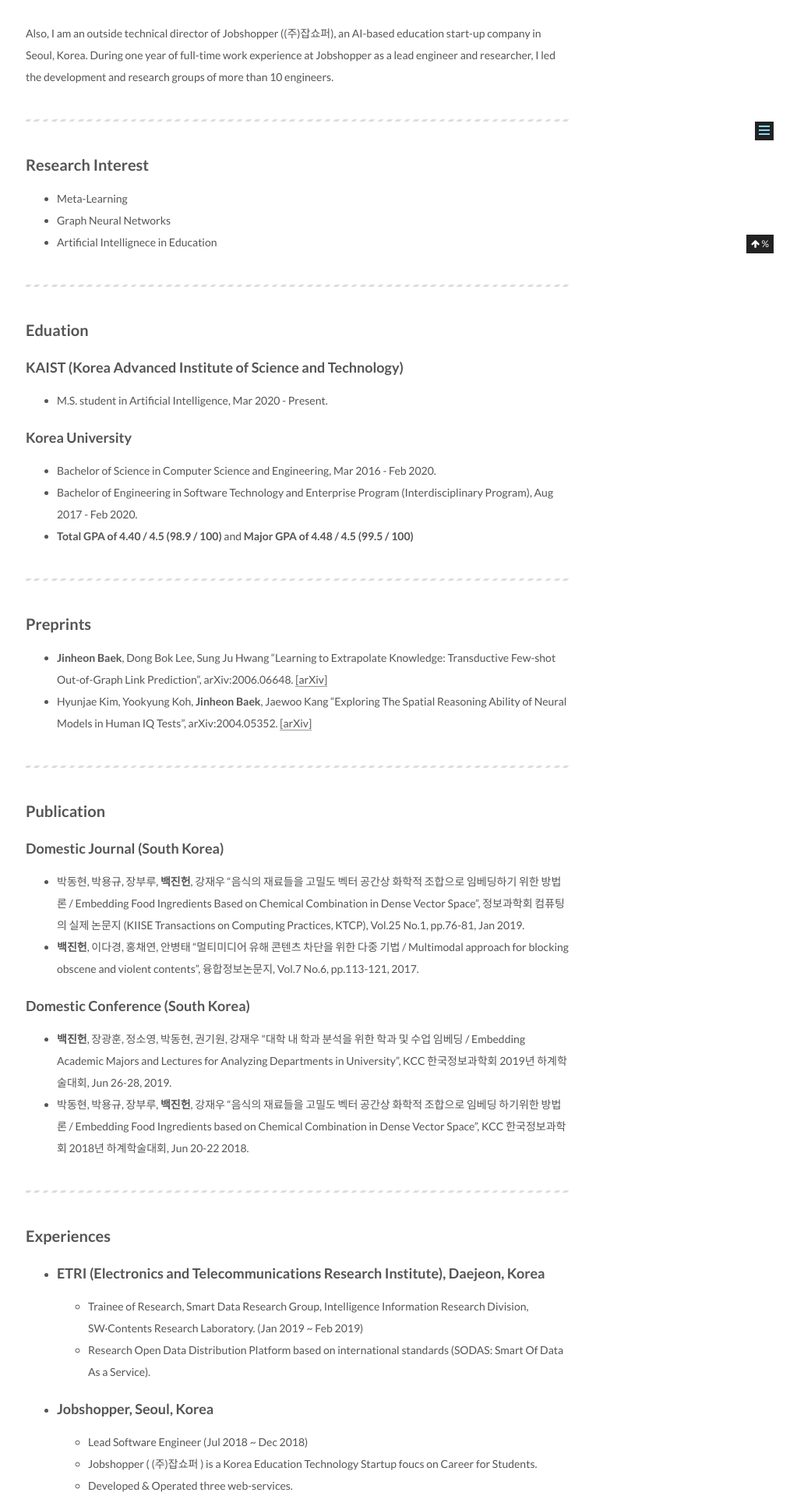
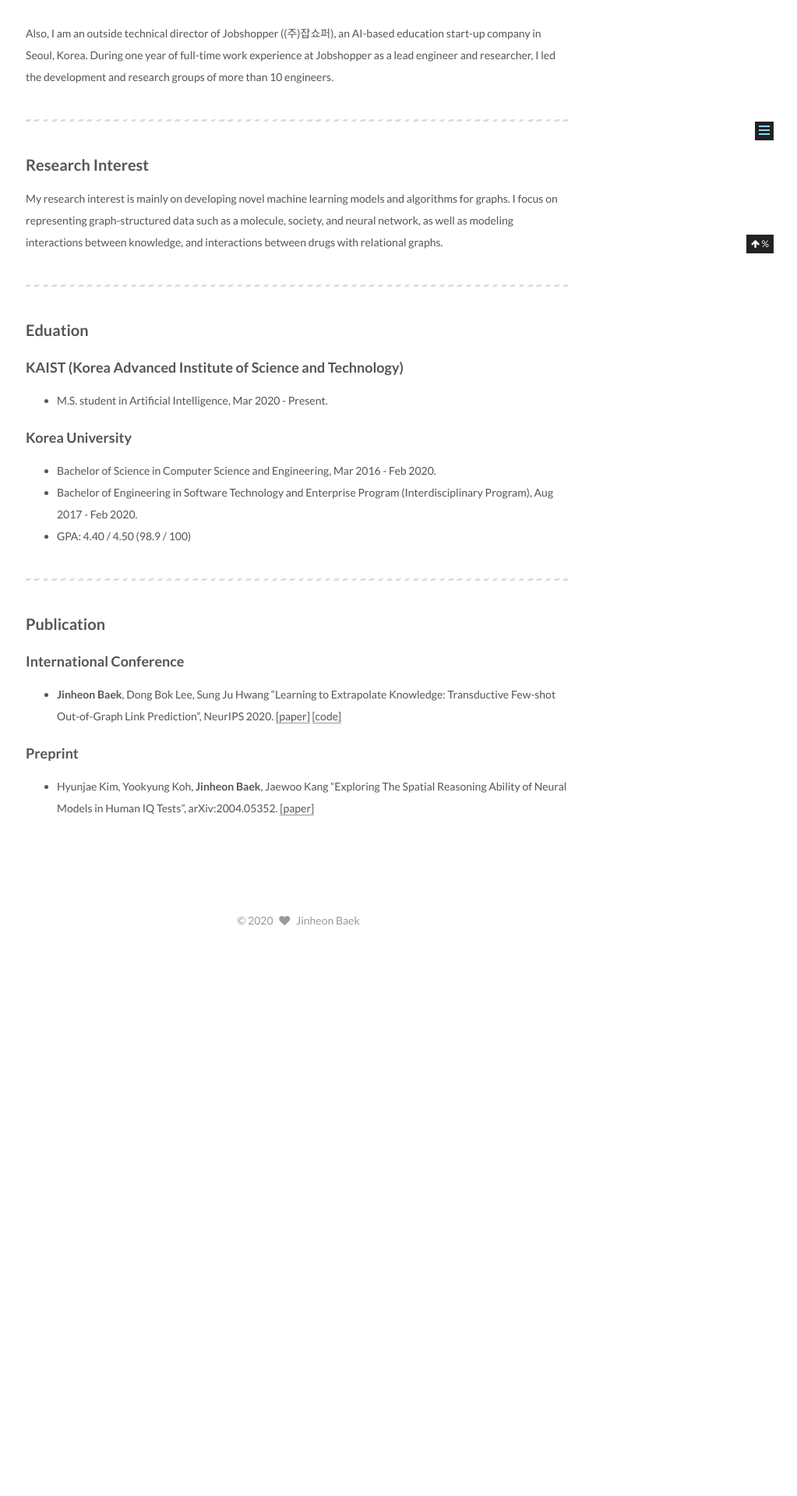
Before and after one commit to JinheonBaek/JinheonBaek.github.io, a Jekyll site: the page built from about/index.md, in a window 1280 px wide. Shown: the part 675-2594 px from the top of the page at 78% size, without its empty margins (257-1280 px from the left). Built offline with Jekyll 4.4.1, drawn with Linux system fonts in a browser that asks for light colours; comment, search, counter and statistics services are not loaded; after the commit the page ends 1890 px from its top, so only the background shows below that; some of the changed text lies outside the part shown.

Commit message:
(about): page update

```diff
--- a/about/index.md
+++ b/about/index.md
@@ -5,7 +5,7 @@ title: "Jinheon Baek"
 sitemap: true
 ---
 
-[CV (Curriculum Vitae)](https://1drv.ms/b/s!Aj5JerV8SMDyh4t6_19P6pq1obWwhw)
+[CV (Curriculum Vitae)](https://jinheonbaek.github.io/cv/cv.pdf)
 {: style="text-align: center;"}
 
 ## About Me
@@ -20,9 +20,7 @@ Also, I am an outside technical director of Jobshopper ((주)잡쇼퍼), an AI-b
 
 ## Research Interest
 
-* Meta-Learning
-* Graph Neural Networks
-* Artificial Intellignece in Education
+My research interest is mainly on developing novel machine learning models and algorithms for graphs. I focus on representing graph-structured data such as a molecule, society, and neural network, as well as modeling interactions between knowledge, and interactions between drugs with relational graphs.
 
 ---
 
@@ -36,32 +34,29 @@ Also, I am an outside technical director of Jobshopper ((주)잡쇼퍼), an AI-b
 
 * Bachelor of Science in Computer Science and Engineering, Mar 2016 - Feb 2020.
 * Bachelor of Engineering in Software Technology and Enterprise Program (Interdisciplinary Program), Aug 2017 - Feb 2020.
-* **Total GPA of 4.40 / 4.5 (98.9 / 100)** and **Major GPA of 4.48 / 4.5 (99.5 / 100)**
-
----
-
-## Preprints
-
-* **Jinheon Baek**, Dong Bok Lee, Sung Ju Hwang "Learning to Extrapolate Knowledge: Transductive Few-shot Out-of-Graph Link Prediction", arXiv:2006.06648. [[arXiv]](https://arxiv.org/abs/2006.06648)
-* Hyunjae Kim, Yookyung Koh, **Jinheon Baek**, Jaewoo Kang "Exploring The Spatial Reasoning Ability of Neural Models in Human IQ Tests", arXiv:2004.05352. [[arXiv]](https://arxiv.org/pdf/2004.05352.pdf)
+* GPA: 4.40 / 4.50 (98.9 / 100)
 
 ---
 
 ## Publication
 
-### Domestic Journal (South Korea)
+### International Conference
+
+* **Jinheon Baek**, Dong Bok Lee, Sung Ju Hwang "Learning to Extrapolate Knowledge: Transductive Few-shot Out-of-Graph Link Prediction", NeurIPS 2020. [[paper]](https://arxiv.org/abs/2006.06648) [[code]](https://github.com/JinheonBaek/GEN)
+
+### Preprint
+
+* Hyunjae Kim, Yookyung Koh, **Jinheon Baek**, Jaewoo Kang "Exploring The Spatial Reasoning Ability of Neural Models in Human IQ Tests", arXiv:2004.05352. [[paper]](https://arxiv.org/pdf/2004.05352.pdf)
+
+<!-- ### Domestic Journal & Conference
 
 * 박동현, 박용규, 장부루, **백진헌**, 강재우 "음식의 재료들을 고밀도 벡터 공간상 화학적 조합으로 임베딩하기 위한 방법론 / Embedding Food Ingredients Based on Chemical Combination in Dense Vector Space", 정보과학회 컴퓨팅의 실제 논문지 (KIISE Transactions on Computing Practices, KTCP), Vol.25 No.1, pp.76-81, Jan 2019.
 * **백진헌**, 이다경, 홍채연, 안병태 "멀티미디어 유해 콘텐츠 차단을 위한 다중 기법 / Multimodal approach for blocking obscene and violent contents", 융합정보논문지, Vol.7 No.6, pp.113-121, 2017.
 
-### Domestic Conference (South Korea)
+* **백진헌**, 장광훈, 정소영, 박동현, 권기원, 강재우 "대학 내 학과 분석을 위한 학과 및 수업 임베딩 / Embedding Academic Majors and Lectures for Analyzing Departments in University", KCC 한국정보과학회 2019년 하계학술대회, Jun 26-28, 2019.
+* 박동현, 박용규, 장부루, **백진헌**, 강재우 "음식의 재료들을 고밀도 벡터 공간상 화학적 조합으로 임베딩 하기위한 방법론 / Embedding Food Ingredients based on Chemical Combination in Dense Vector Space", KCC 한국정보과학회 2018년 하계학술대회, Jun 20-22 2018. -->
 
-* **백진헌**, 장광훈, 정소영, 박동현, 권기원, 강재우 "대학 내 학과 분석을 위한 학과 및 수업 임베딩 / Embedding Academic Majors and Lectures for Analyzing Departments in University", KCC 한국정보과학회 2019년 하계학술대회, Jun 26-28, 2019.
-* 박동현, 박용규, 장부루, **백진헌**, 강재우 "음식의 재료들을 고밀도 벡터 공간상 화학적 조합으로 임베딩 하기위한 방법론 / Embedding Food Ingredients based on Chemical Combination in Dense Vector Space", KCC 한국정보과학회 2018년 하계학술대회, Jun 20-22 2018.
-
----
-
-## Experiences
+<!-- ## Experiences
 
 * ### ETRI (Electronics and Telecommunications Research Institute), Daejeon, Korea
 
@@ -190,4 +185,4 @@ Also, I am an outside technical director of Jobshopper ((주)잡쇼퍼), an AI-b
 * ### First Prize in Microsoft Student Partner Korea (May 2017)
 
   * Global Summit Program Representative of Korean.
-  * Conducted a role as a technical ambassador of Korean Student Partners.
+  * Conducted a role as a technical ambassador of Korean Student Partners. -->
```
Also changed, not shown: 1 other file.
